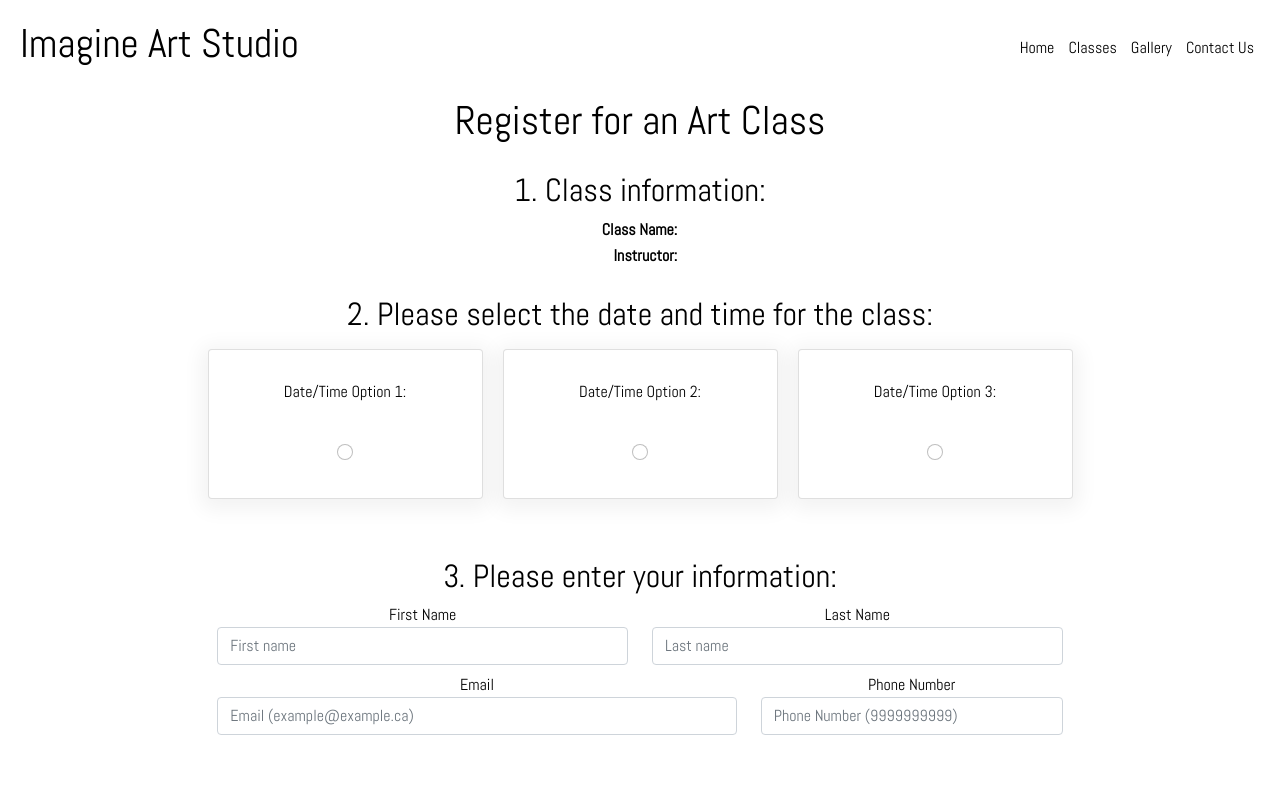
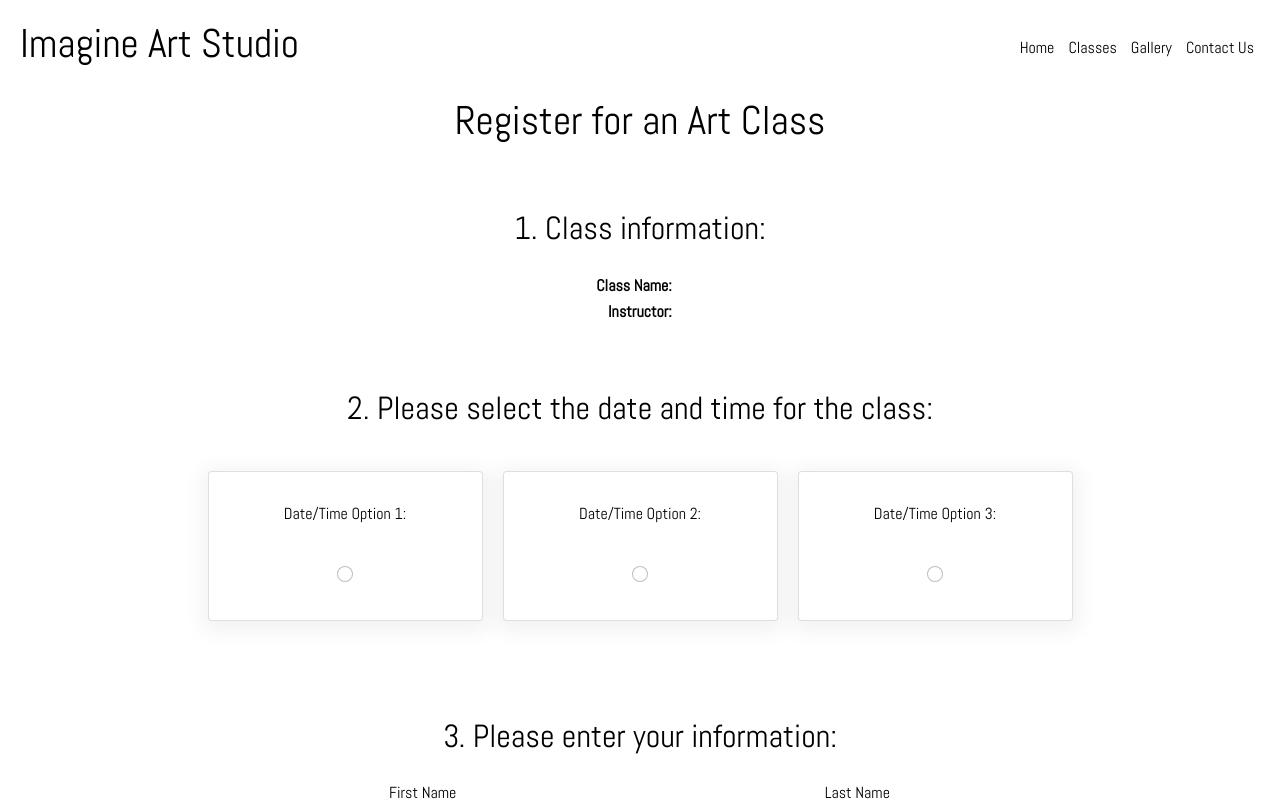
Before and after one commit to annikawhit/seg3125_project2_final, a React (Create React App) app: page /seg3125_project2_final/register in a window 1280 px wide. Shown: the top 801 px of the page. Built offline with nearby package versions, Linux system fonts and the light colour scheme.

Commit message:
minor changes to css

```diff
--- a/src/index.css
+++ b/src/index.css
@@ -214,16 +214,21 @@
 #contact_table{
   margin-left: auto;
   margin-right: auto;
+
+  border-collapse: separate;
+  border-spacing: 10px 0;
 }
 
 #contact_table th{
-  padding-right: 25%;
+  text-align: right;
 }
 
 #email_phone{
   margin-top: 3vw;
   margin-left: auto;
   margin-right: auto;
+  border-collapse: separate;
+  border-spacing: 10px 0;
 }
 
 
@@ -247,14 +252,8 @@
   text-align: left;
   margin-right: auto;
   margin-left: auto;
-}
-
-#details_table td{
-  padding-left: 6%;
-}
-
-#date_time td{
-  padding-left: 6%;
+  border-collapse: separate;
+  border-spacing: 10px 0;
 }
 
 #date_time{
@@ -274,9 +273,9 @@
 .card-container {
   width: 275px;
   height: 150px;
-  margin-bottom: 25px;
   margin-right: 10px;
   margin-left: 10px;
+  margin-top: 10px;
 }
 
 #cell {
@@ -294,7 +293,8 @@
 }
 
 .register h2{
-  margin-top:2%;
+  margin-top:5%;
+  margin-bottom:2%;
 }
 
 
@@ -304,10 +304,13 @@
   margin-left: auto;
   margin-right: auto;
   margin-bottom: 15%;
+  border-collapse: separate;
+  border-spacing: 15px;
 }
 
 th{
   text-align: right;
+  margin-right: 5%;
 }
 
 td{
```
